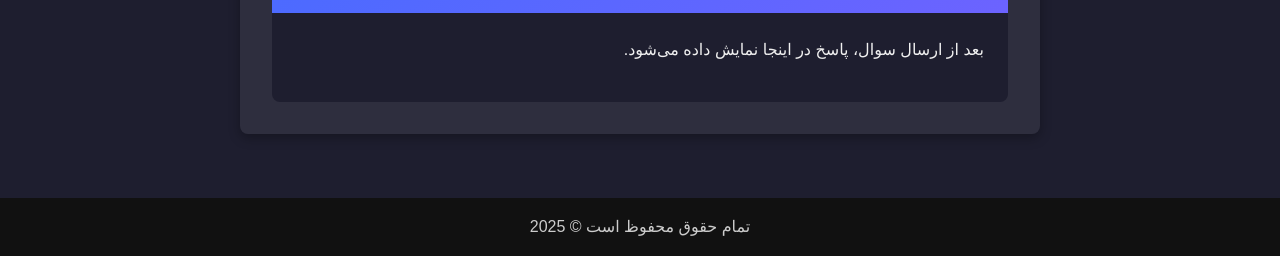
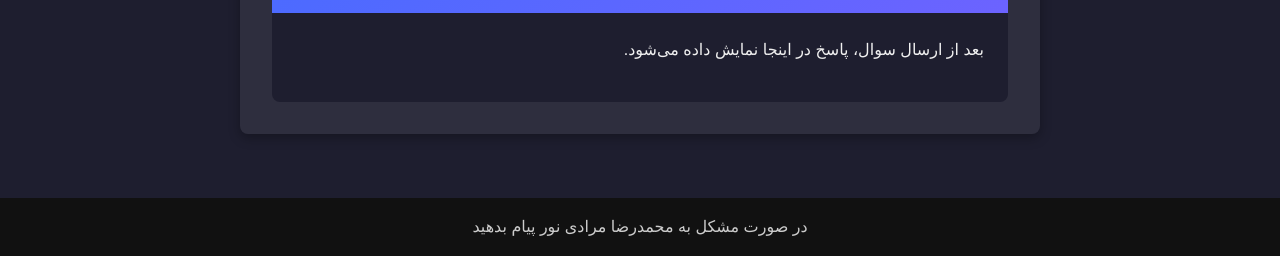
Before and after one commit to AzkiAI/AI, a plain HTML site: page index.html in a window 1280 px wide. Shown: the part 567-823 px from the top of the page. Drawn offline with Linux system fonts and the light colour scheme.

Commit message:
Update index.html

```diff
--- a/index.html
+++ b/index.html
@@ -43,7 +43,7 @@
     </main>
 
     <footer>
-      <p>تمام حقوق محفوظ است &copy; <span id="year"></span></p>
+      <p> در صورت مشکل به محمدرضا مرادی نور پیام بدهید</p>
     </footer>
   </div>
 
```
